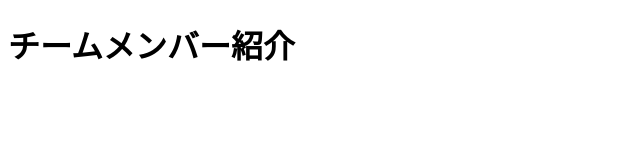
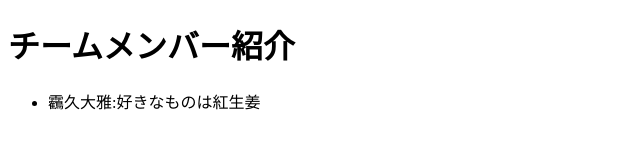
Before and after one commit to TkTJP/teamTkT, a plain HTML site: page index.html in a window 1280 px wide. Shown: the whole page, without its empty margins (0-640 px from the left). Drawn offline with Linux system fonts and the light colour scheme.

Commit message:
Update index.html

```diff
--- a/index.html
+++ b/index.html
@@ -8,7 +8,7 @@
 <body>
     <h1>チームメンバー紹介</h1>
     <ul>
-
+        <li>靏久大雅:好きなものは紅生姜</li>
     </ul>
 </body>
 </html>
```
